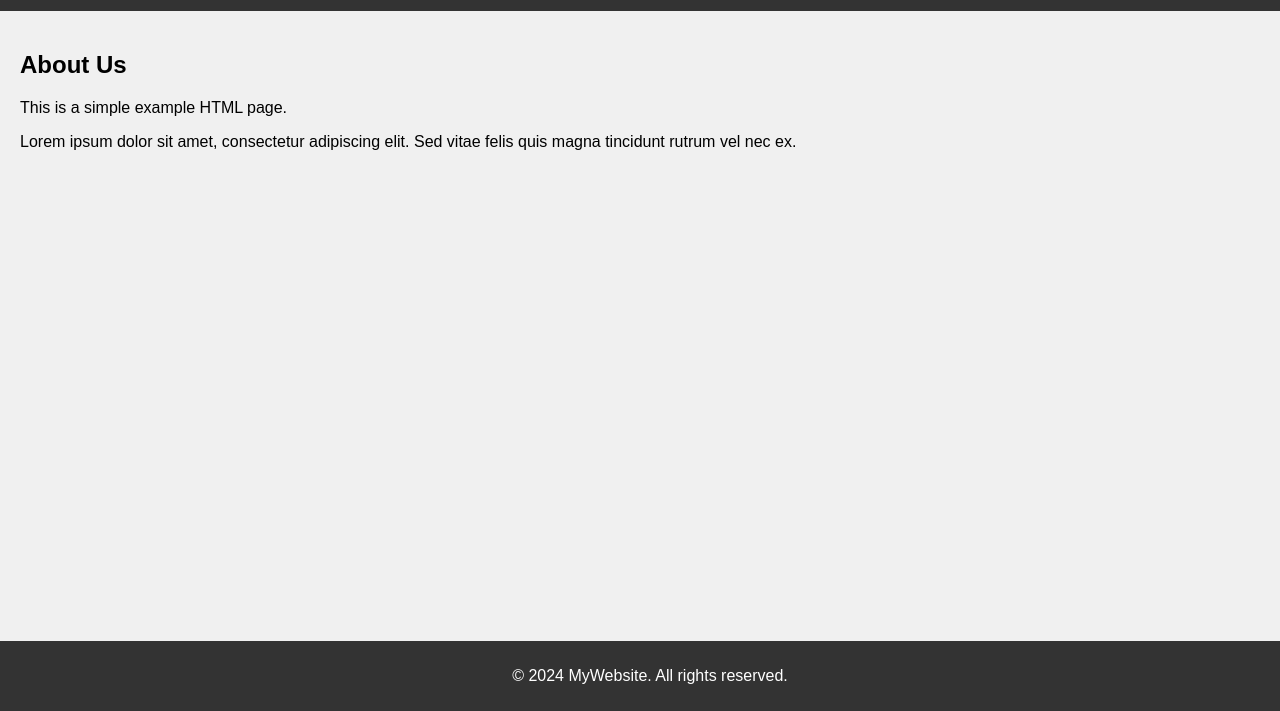
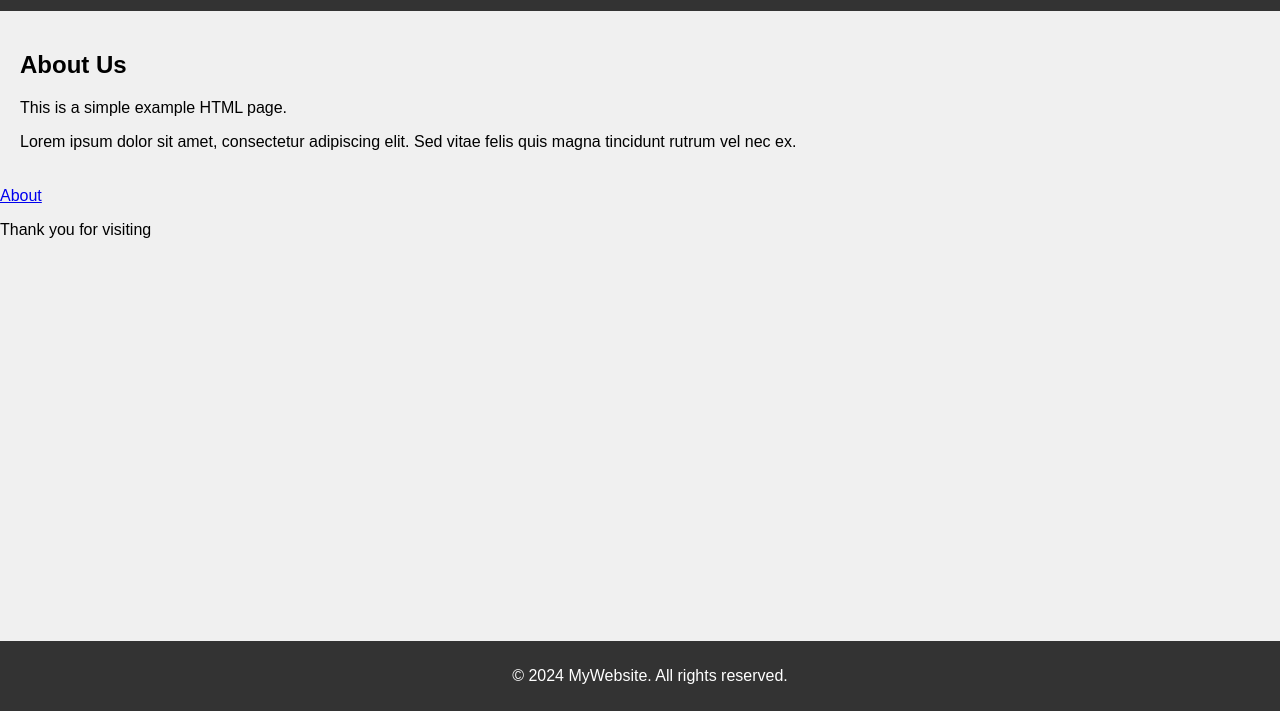
Before and after one commit to Apinyapat/Apypweb, a plain HTML site: page index.html in a window 1280 px wide. Shown: the part 89-800 px from the top of the page. Drawn offline with Linux system fonts and the light colour scheme.

Commit message:
Update index.html

```diff
--- a/index.html
+++ b/index.html
@@ -45,6 +45,7 @@
 <footer>
     <p>&copy; 2024 MyWebsite. All rights reserved.</p>
 </footer>
-
+    <a href="about">About</a>
+    <p>Thank you for visiting</p>
 </body>
 </html>
```
